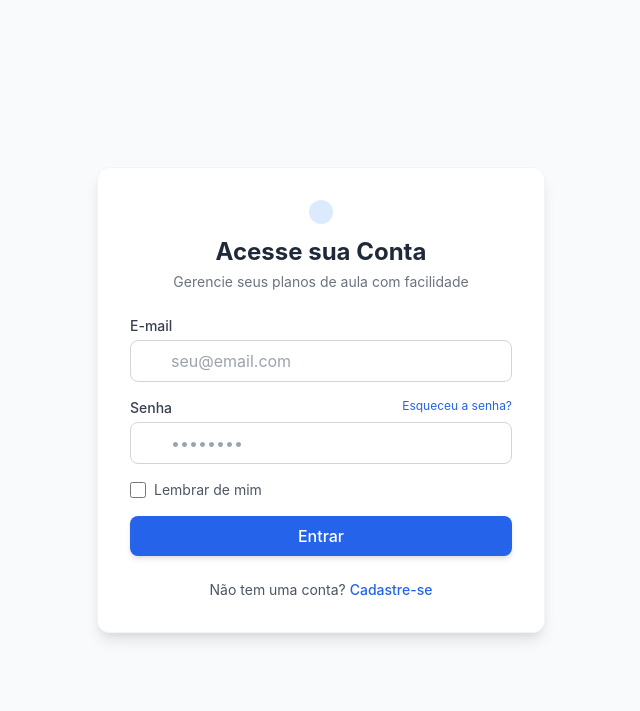
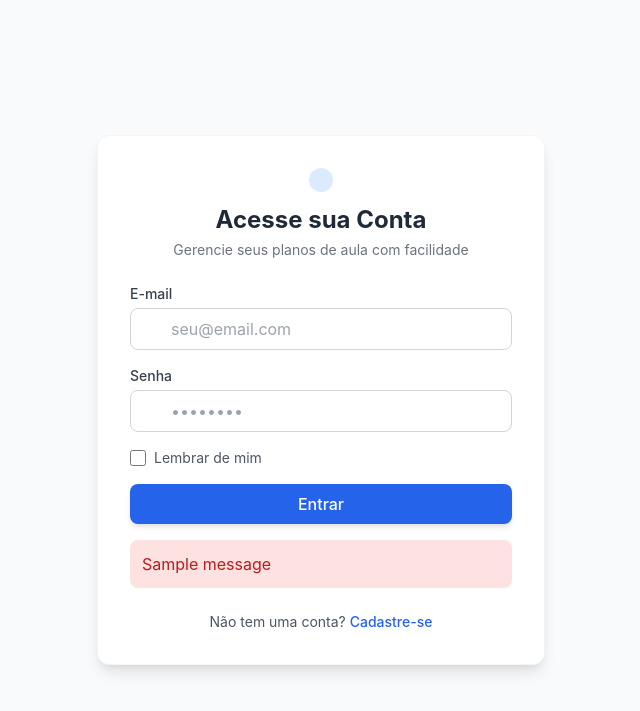
Before and after one commit to Eyedfish025/Gerenciador-de-plano-de-aula, a Flask app: page / in a window 1280 px wide. Shown: the top 711 px of the page, without its empty margins (319-959 px from the left). Run offline with Flask 3, Linux system fonts and the light colour scheme; one stand-in notice (Sample message) is shown.

Commit message:
Refactor login template and enhance checkbox functionality

```diff
--- a/templates/login.html
+++ b/templates/login.html
@@ -31,7 +31,6 @@
             <div>
                 <div class="flex justify-between mb-1">
                     <label class="text-sm font-medium text-gray-700">Senha</label>
-                    <a href="#" class="text-xs text-blue-600 hover:underline">Esqueceu a senha?</a>
                 </div>
                 <div class="relative">
                     <i data-lucide="lock" class="w-5 h-5 text-gray-400 absolute left-3 top-1/2 transform -translate-y-1/2"></i>
@@ -40,7 +39,7 @@
             </div>
 
             <div class="flex items-center">
-                <input id="remember-me" type="checkbox" class="h-4 w-4 text-blue-600 focus:ring-blue-500 border-gray-300 rounded">
+                <input id="remember-me" name="remember-me" type="checkbox" class="h-4 w-4 text-blue-600 focus:ring-blue-500 border-gray-300 rounded">
                 <label for="remember-me" class="ml-2 block text-sm text-gray-600">Lembrar de mim</label>
             </div>
 
@@ -48,6 +47,12 @@
                 Entrar
             </button>
         </form>
+            {%set mensagem = get_flashed_messages() %}
+            {% if mensagem %}
+                <div class="mt-4 p-3 bg-red-100 text-red-700 rounded-lg">
+                    {{ mensagem[0] }}
+                </div>
+            {% endif %}
 
         <div class="mt-6 text-center text-sm text-gray-600">
             Não tem uma conta?
```
Also changed, not shown: main.py (+7 -1 lines).
